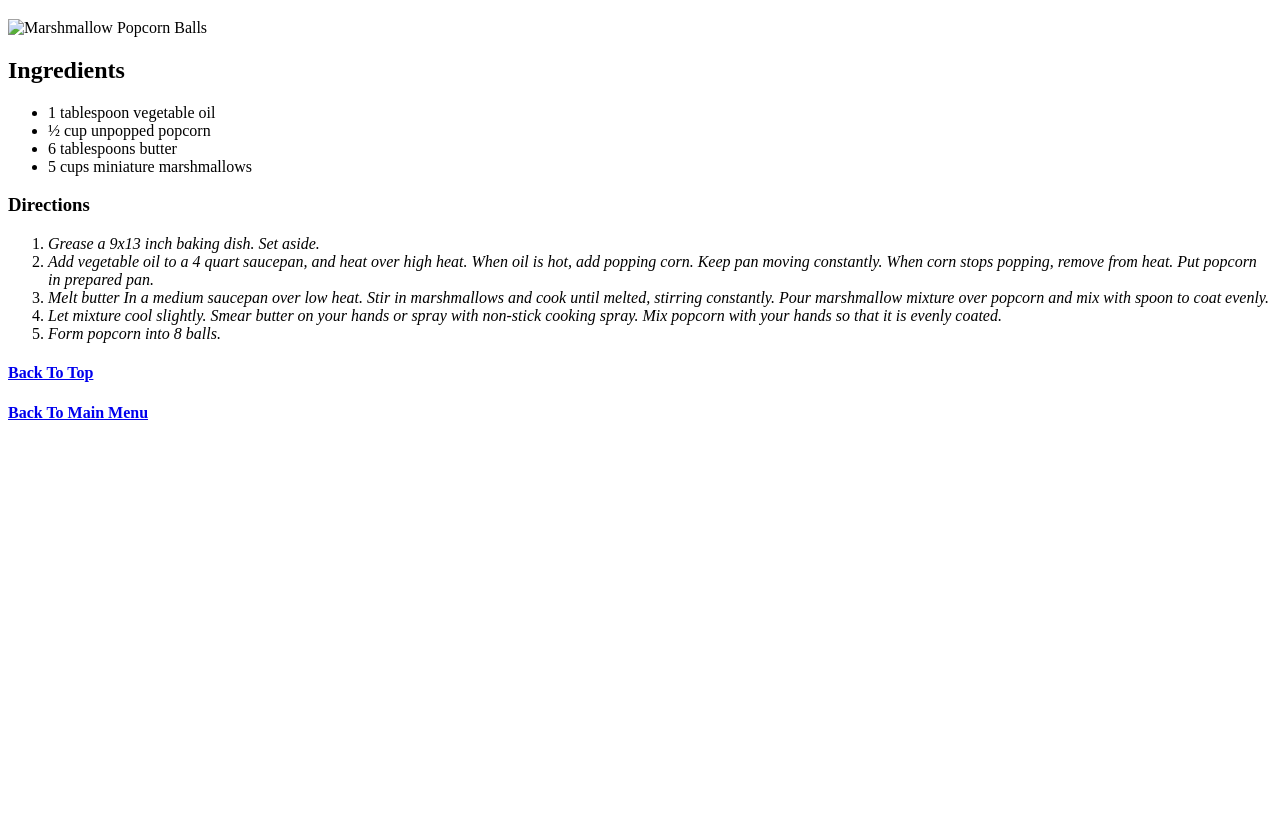
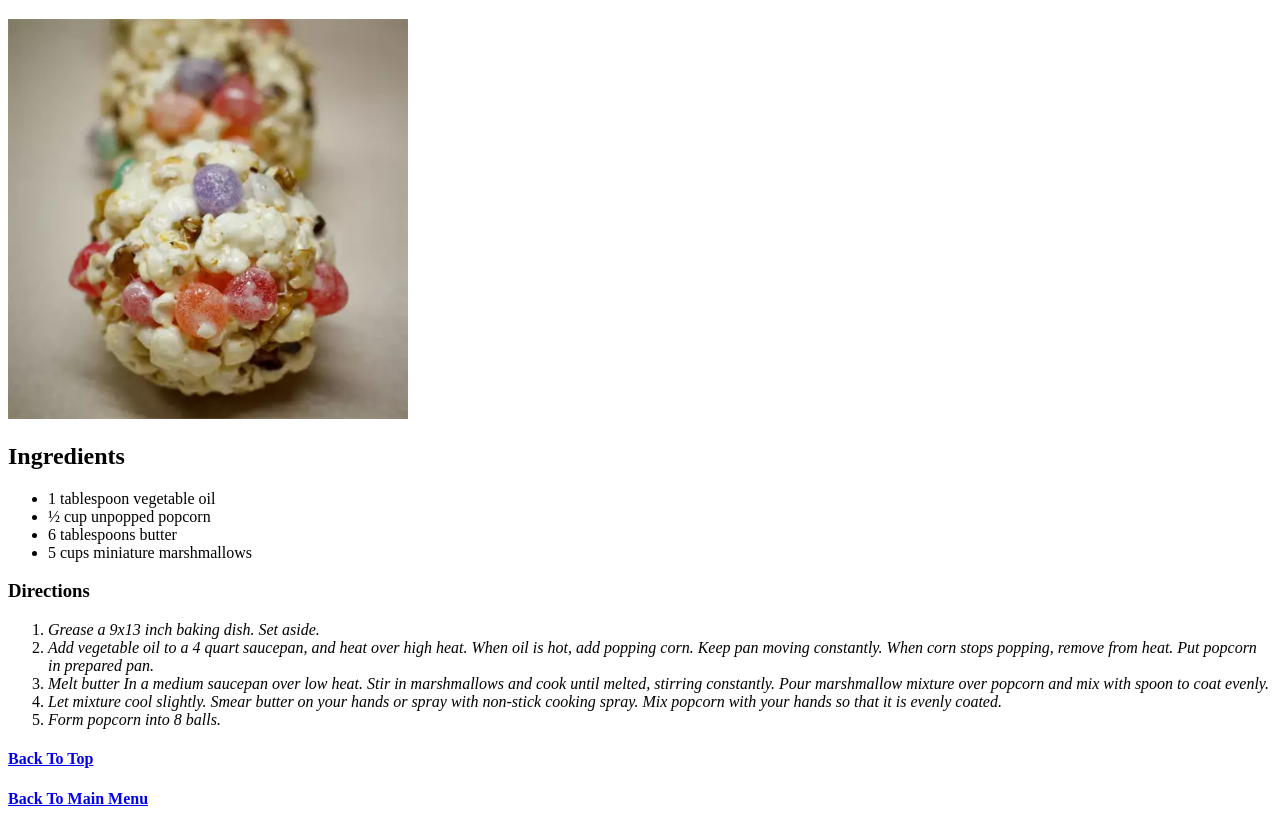
Before and after one commit to SSANDEEPR/odin-recipes, a plain HTML site: page recipes/popcorn balls.html in a window 1280 px wide. Shown: the part 61-890 px from the top of the page. Before the commit the page ends 800 px from the top, so only its background shows below. Drawn offline with Linux system fonts and the light colour scheme.

Commit message:
Update popcorn balls.html

```diff
--- a/recipes/popcorn balls.html
+++ b/recipes/popcorn balls.html
@@ -6,7 +6,7 @@
     </head>
     <body>
         <h1>Marshmallow Popcorn Balls</h1>
-            <img src="../img/popcorn balls.jpeg" style="width: 400px; height: 350;" alt="Marshmallow Popcorn Balls">
+            <img src="../img/popcorn balls.jpg" style="width: 400px; height: 350;" alt="Marshmallow Popcorn Balls">
 
         <h2>Ingredients</h2>
              <ul>
```
